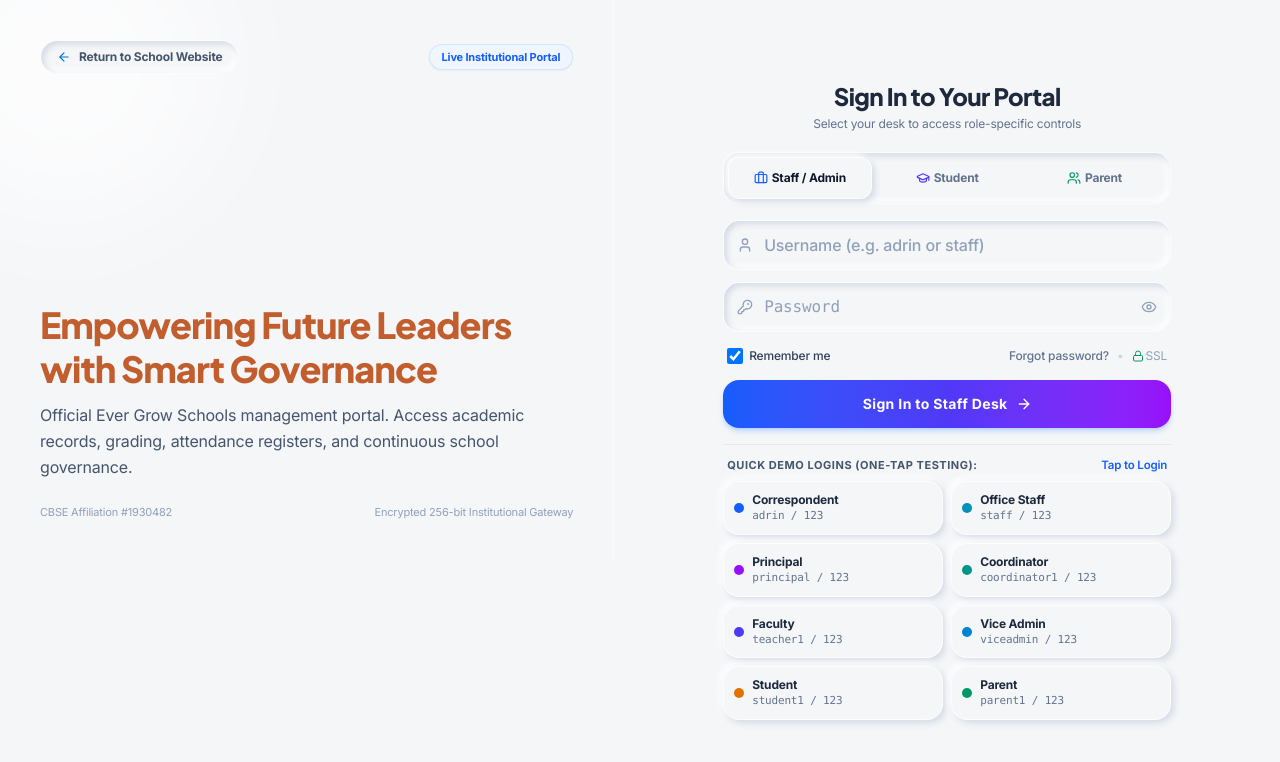
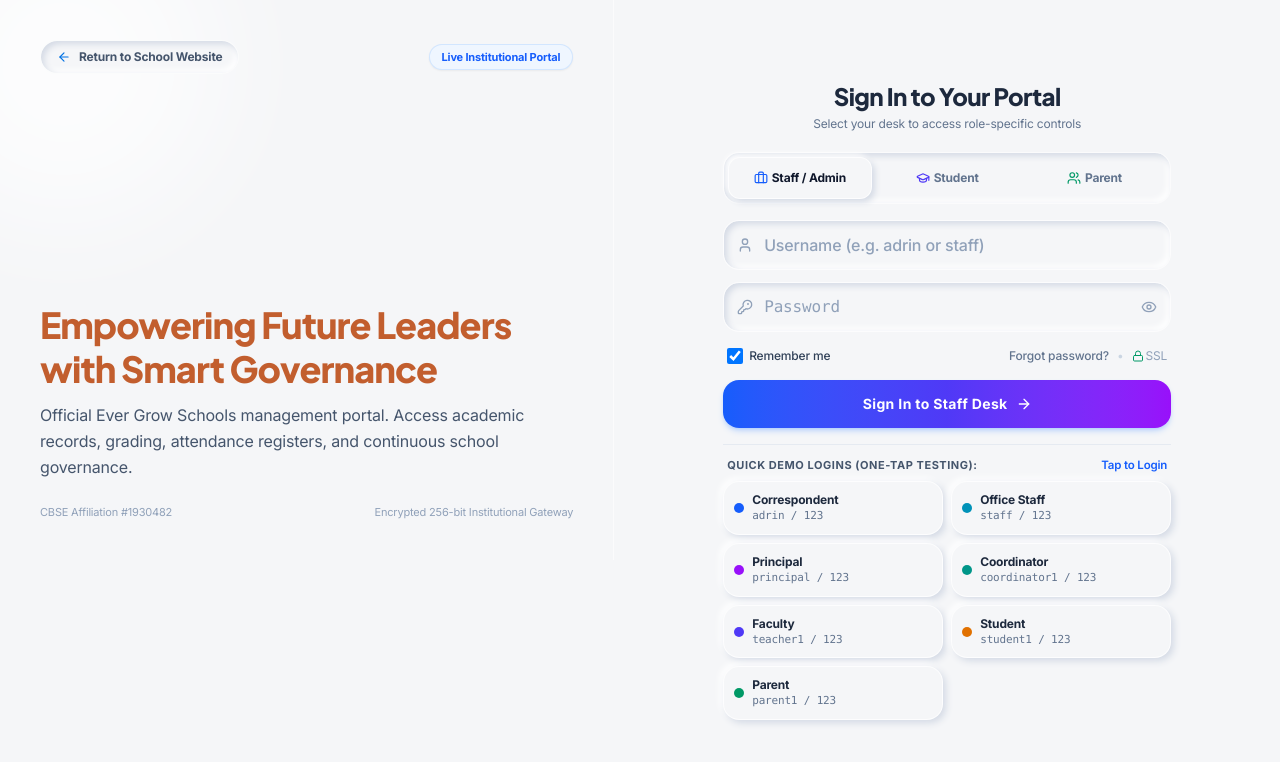
Before and after one commit to adrxnjr/the_erp, a React (Vite) app in the folder frontend/: page /login in a window 1280 px wide. Shown: the top 762 px of the page. Built offline with nearby package versions, Linux system fonts and the light colour scheme.

Commit message:
fix(login): remove Vice Admin quick demo login badge

```diff
--- a/frontend/src/pages/LoginPage.tsx
+++ b/frontend/src/pages/LoginPage.tsx
@@ -607,19 +607,6 @@ export const LoginPage: React.FC = () => {
                 </div>
               </button>
 
-              {/* Vice Admin */}
-              <button
-                type="button"
-                disabled={loading}
-                onClick={() => handleQuickDemoLogin('viceadmin', '123', 'staff')}
-                className="p-2.5 rounded-2xl bg-[#F5F6F8] shadow-[3px_3px_7px_#D4DAE5,-3px_-3px_7px_#FFFFFF] active:shadow-[inset_2px_2px_4px_#D4DAE5,inset_-2px_-2px_4px_#FFFFFF] border border-white/80 text-left transition-all flex items-center space-x-2 cursor-pointer min-h-[48px]"
-              >
-                <div className="w-2.5 h-2.5 rounded-full bg-sky-600 shrink-0"></div>
-                <div className="min-w-0 truncate">
-                  <strong className="text-slate-800 block text-xs font-bold leading-tight truncate">Vice Admin</strong>
-                  <span className="text-[11px] text-slate-500 font-mono truncate">viceadmin / 123</span>
-                </div>
-              </button>
 
               {/* Student */}
               <button
```
